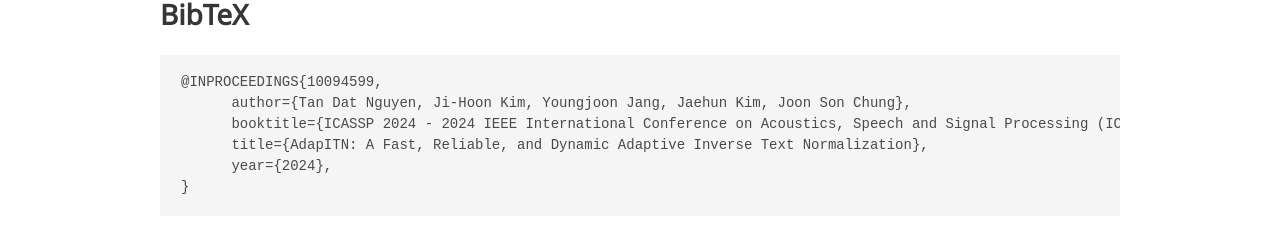
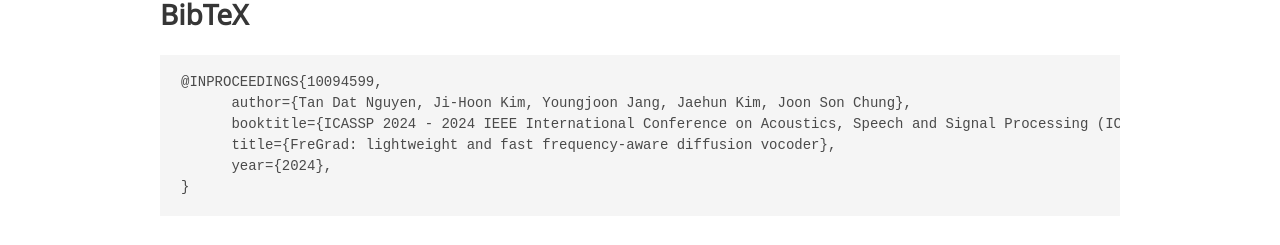
Before and after one commit to fregrad/fregrad.github.io, a plain HTML site: page index.html in a window 1280 px wide. Shown: the part 3485-3730 px from the top of the page. Drawn offline with nearby package versions, Linux system fonts and the light colour scheme; some icons are missing; a web font is replaced by a local one.

Commit message:
[FIXED] bibtext paper name

```diff
--- a/index.html
+++ b/index.html
@@ -749,7 +749,7 @@
     <pre><code>@INPROCEEDINGS{10094599,
       author={Tan Dat Nguyen, Ji-Hoon Kim, Youngjoon Jang, Jaehun Kim, Joon Son Chung},
       booktitle={ICASSP 2024 - 2024 IEEE International Conference on Acoustics, Speech and Signal Processing (ICASSP)},
-      title={AdapITN: A Fast, Reliable, and Dynamic Adaptive Inverse Text Normalization},
+      title={FreGrad: lightweight and fast frequency-aware diffusion vocoder},
       year={2024},
 }</code></pre>
   </div>
```
